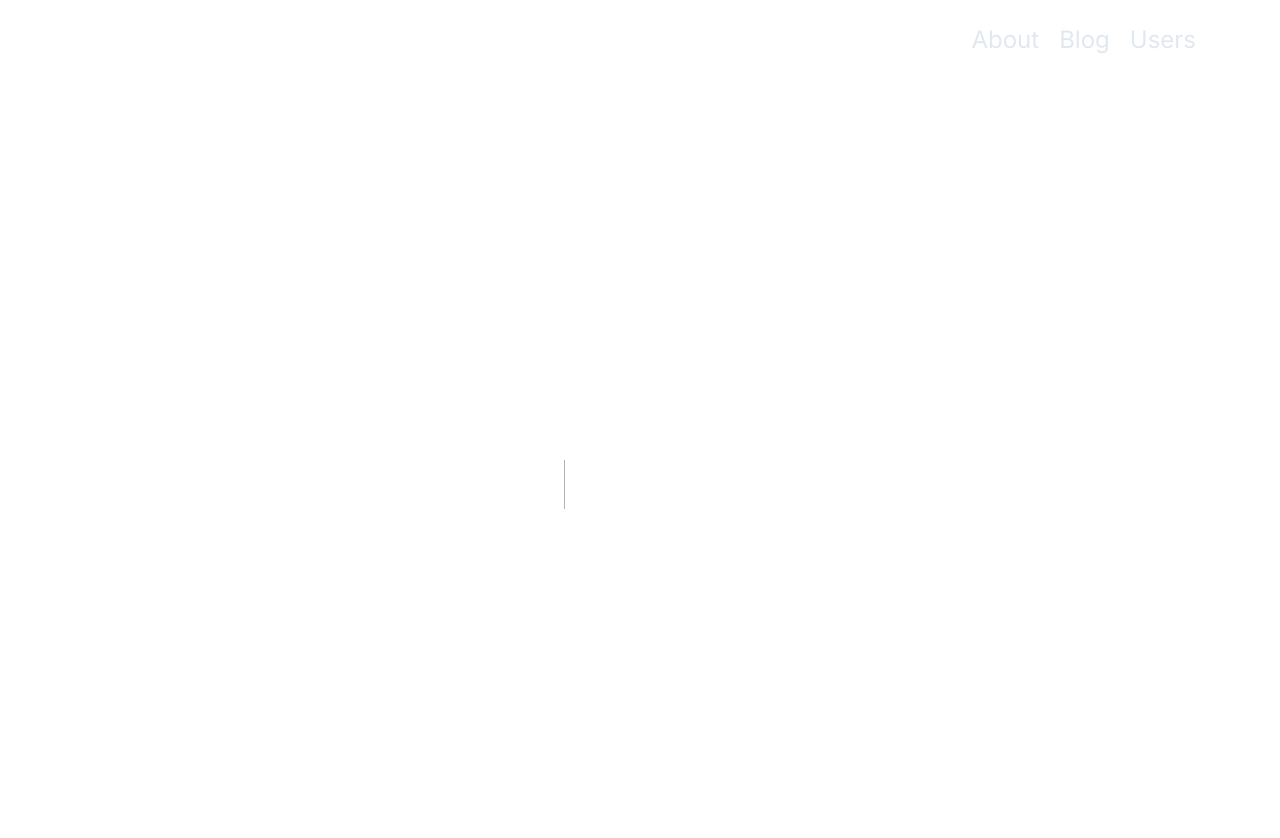
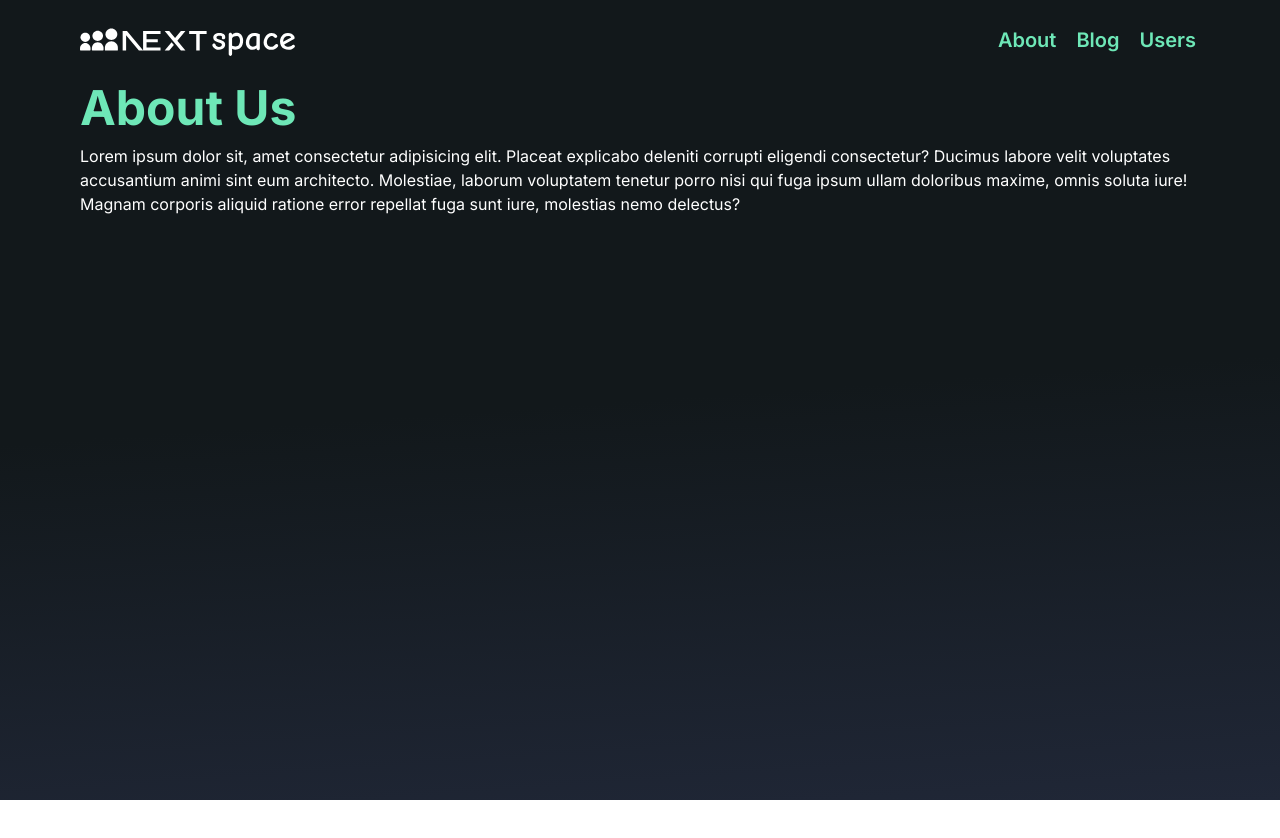
Before and after one commit to kalivaslime/lime-space, a Next.js app: page /about in a window 1280 px wide. Before the commit this address had no page. Shown: the top 838 px of the page. After the commit the page ends 800 px from the top, so only its background shows below. Built offline with nearby package versions, Linux system fonts and the light colour scheme.

Commit message:
about page

```diff
--- /dev/null
+++ b/app/about/page.tsx
@@ -0,0 +1,24 @@
+export const dynamic = 'force-static'
+
+import {Metadata} from 'next'
+
+export const metadata: Metadata = {
+  title: 'About Us',
+  description: 'Learn about our company',
+}
+
+export default function Page() {
+  return (
+    <main>
+      <h1 className='text-5xl font-bold text-emerald-300 mb-3'>About Us</h1>
+      <p>
+        Lorem ipsum dolor sit, amet consectetur adipisicing elit. Placeat
+        explicabo deleniti corrupti eligendi consectetur? Ducimus labore velit
+        voluptates accusantium animi sint eum architecto. Molestiae, laborum
+        voluptatem tenetur porro nisi qui fuga ipsum ullam doloribus maxime,
+        omnis soluta iure! Magnam corporis aliquid ratione error repellat fuga
+        sunt iure, molestias nemo delectus?
+      </p>
+    </main>
+  )
+}
--- a/app/globals.css
+++ b/app/globals.css
@@ -36,13 +36,13 @@ p {
 
 @layer components {
   .btn {
-    @apply bg-blue-500 text-white font-bold py-2 px-4 rounded;
+    @apply bg-emerald-500 text-white font-bold py-2 px-4 rounded;
   }
   .nav-links {
-    @apply flex gap-3 text-2xl text-slate-200;
+    @apply flex gap-3 text-xl font-semibold text-emerald-300;
   }
   .nav-link {
-    @apply text-2xl gap-4 h-16 flex items-center p-1  hover:text-slate-300;
+    @apply gap-4 h-16 flex items-center p-1  hover:text-emerald-400;
   }
 }
 /* .container {
```
